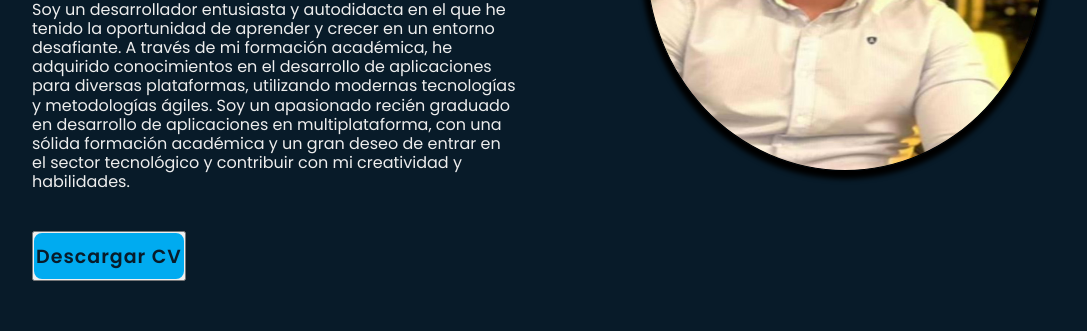
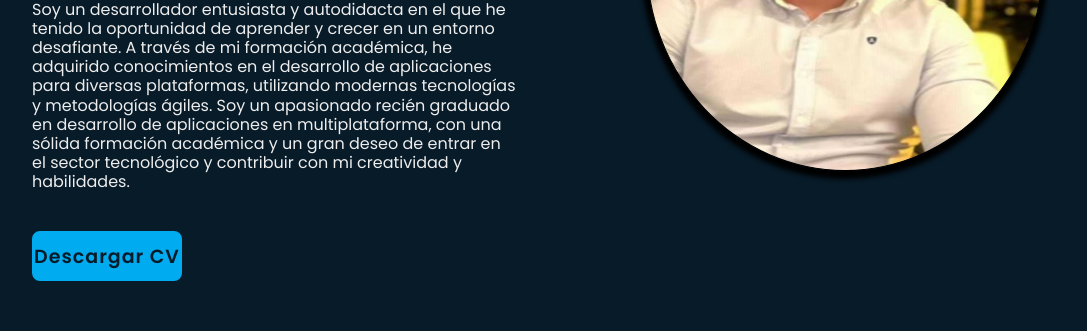
Before and after one commit to CarlosCastroFernandez/CV, a plain HTML site: page CV2024/index.html in a window 1280 px wide. Shown: the part 384-715 px from the top of the page, without its empty margins (96-1183 px from the left). Drawn offline with nearby package versions, Linux system fonts and the light colour scheme.

Commit message:
Update index.html

```diff
--- a/CV2024/index.html
+++ b/CV2024/index.html
@@ -33,7 +33,7 @@
 
                     Soy un apasionado recién graduado en desarrollo de aplicaciones en multiplataforma, con una sólida formación académica y un gran deseo de entrar en el sector tecnológico y contribuir con mi creatividad y habilidades.</p>
                 <div class="btn-box">
-                    <button  onclick="descargar()"><a href="#">Descargar CV</a></button>
+                    <a href="#" onclick="descargar()">Descargar CV</a>
                 </div>
             </div>
 
```
